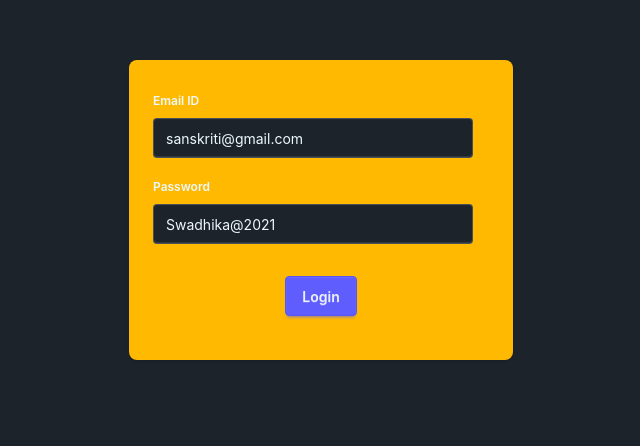
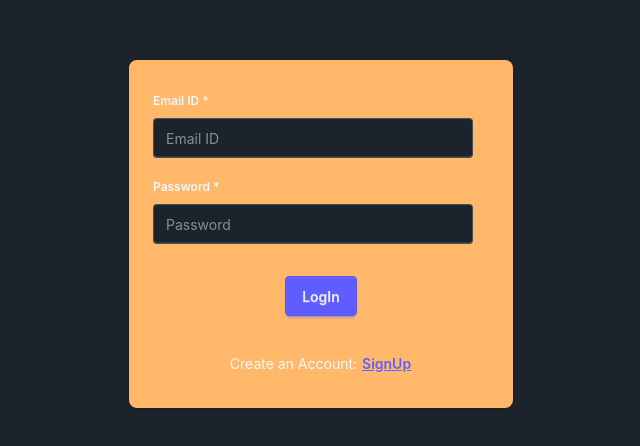
Before and after one commit to MeghaParsai616/DevTinderFE, a React (Vite) app: page /login in a window 1280 px wide. Shown: the top 446 px of the page, without its empty margins (319-959 px from the left). Built offline with nearby package versions, Linux system fonts and the light colour scheme.

Commit message:
login signup page

```diff
--- a/src/Login.tsx
+++ b/src/Login.tsx
@@ -1,76 +1,300 @@
+
 import axios from "axios";
-import { useEffect, useState } from "react";
-import { useDispatch, useSelector } from "react-redux";
-import { addUser,removeUser } from "./store/slices/userSlice";
+import { useState } from "react";
+import { useDispatch } from "react-redux";
 import { useNavigate } from "react-router-dom";
+import { addUser } from "./store/slices/userSlice";
 import { BASE_URL } from "./constants";
 
+const Login = () => {
+  const [emailId, setEmailId] = useState("");
+  const [password, setPassword] = useState(""); // Removed hardcoded credentials
+  const [firstName, setFirstName] = useState("");
+  const [lastName, setLastName] = useState("");
+  const [hasAccount, setHasAccount] = useState(true);
+  const [error, setError] = useState("");
 
-const Login = () => {
-  const [emailId, setEmailId] = useState("sanskriti@gmail.com");
-  const [password, setPassword] = useState("Swadhika@2021");
   const dispatch = useDispatch();
   const navigate = useNavigate();
+
+  // Clear errors when the user types
   const handleEmailChange = (e) => {
     setEmailId(e.target.value);
-  };
-  const handlePassword = (e) => {
-    setPassword(e.target.value);
+    setError("");
   };
 
-  useEffect(()=>{
-       dispatch(removeUser())
-  },[])
+  const handlePasswordChange = (e) => {
+    setPassword(e.target.value);
+    setError("");
+  };
 
-  const handleLoginRequest = async() =>{
-    try{
+  const handleFormSubmit = async (e) => {
+    e.preventDefault(); // Prevents page reload on form submit
+    setError("");
 
-      const resp = await  axios.post(`${BASE_URL}/login`,
-        {emailId, password},
-        {withCredentials : true});
-       console.log(resp.data)
-       dispatch(addUser(resp.data.data))
-     //  navigate("/")
-      navigate("/", { replace: true });
-    }catch(err){
-
+    // Simple client-side validation
+    if (!emailId || !password || (!hasAccount && (!firstName || !lastName))) {
+      setError("Please fill out all required fields.");
+      return;
     }
 
+    const endpoint = hasAccount ? `${BASE_URL}/login` : `${BASE_URL}/signup`;
+    const payload = hasAccount
+      ? { emailId, password }
+      : { firstName, lastName, emailId, password };
 
-  }
+    try {
+      const resp = await axios.post(endpoint, payload, { withCredentials: true });
+      console.log(resp.data);
+      dispatch(addUser(resp.data.data));
+      navigate("/", { replace: true });
+    } catch (err) {
+      // Axios error status is inside err.response
+      if (err.response && err.response.status === 400) {
+        setError(hasAccount ? "Entered credentials are not valid" : "SignUp Not Successful");
+      } else {
+        setError("Something went wrong. Please try again later.");
+      }
+    }
+  };
+
+  // Toggle between Login and Signup modes
+  const toggleAuthMode = () => {
+    setHasAccount((prev) => !prev);
+    setError(""); // Clear errors when switching modes
+  };
 
   return (
-    <div className="flex justify-center  my-15">
-      <div className="card bg-amber-400 w-96     shadow-sm">
-        <div className="card-body">
+    <div className="flex justify-center my-15">
+      <div className="card bg-orange-300 w-96 shadow-sm">
+        {/* Changed wrapper to a form for keyboard form submission */}
+        <form className="card-body" onSubmit={handleFormSubmit} noValidate >
+
+          {!hasAccount && (
+            <>
+              <fieldset className="fieldset">
+                <legend className="fieldset-legend">First Name *</legend>
+                <input
+                  type="text"
+                  className="input"
+                  placeholder="First Name"
+                  value={firstName}
+                  onChange={(e) => setFirstName(e.target.value)}
+                  required
+                />
+              </fieldset>
+              <fieldset className="fieldset">
+                <legend className="fieldset-legend">Last Name *</legend>
+                <input
+                  type="text"
+                  className="input"
+                  placeholder="Last Name"
+                  value={lastName}
+                  onChange={(e) => setLastName(e.target.value)}
+                  required
+                />
+              </fieldset>
+            </>
+          )}
+
           <fieldset className="fieldset">
-            <legend className="fieldset-legend">Email ID</legend>
+            <legend className="fieldset-legend">Email ID *</legend>
             <input
-              type="text"
+              type="email" // Changed to type="email" for mobile keyboard optimization
               className="input"
               placeholder="Email ID"
               value={emailId}
               onChange={handleEmailChange}
+              required
             />
           </fieldset>
 
           <fieldset className="fieldset">
-            <legend className="fieldset-legend">Password</legend>
+            <legend className="fieldset-legend">Password *</legend>
             <input
-              type="text"
+              type="password" // SECURE: Changed from text to password
               className="input"
               placeholder="Password"
               value={password}
-              onChange={handlePassword}
+              onChange={handlePasswordChange}
+              required
             />
           </fieldset>
 
+          {error && <div className="font-bold text-red-600 mt-2">{error}</div>}
+
           <div className="card-actions justify-center my-5">
-            <button className="btn btn-primary" onClick={handleLoginRequest}>Login</button>
+            {/* type="submit" fires the form's onSubmit event */}
+            <button type="submit" className="btn btn-primary">
+              {hasAccount ? "LogIn" : "Sign Up"}
+            </button>
           </div>
-        </div>
+
+          {/* Simplified and unified bottom toggle block */}
+          <div className="text-center text-sm">
+            <span>{hasAccount ? "Create an Account: " : "Already Have An Account: "}</span>
+            <button
+              type="button" // Prevents this button from triggering a form submit
+              className="btn btn-link p-0 inline-block align-baseline"
+              onClick={toggleAuthMode}
+            >
+              {hasAccount ? "SignUp" : "LogIn"}
+            </button>
+          </div>
+        </form>
       </div>
     </div>
   );
 };
+
 export default Login;
+// import axios from "axios";
+// import { useEffect, useState } from "react";
+// import { useDispatch, useSelector } from "react-redux";
+// import { addUser,removeUser } from "./store/slices/userSlice";
+// import { useNavigate } from "react-router-dom";
+// import { BASE_URL } from "./constants";
+
+
+// const Login = () => {
+//   const [emailId, setEmailId] = useState("");
+//   const [password, setPassword] = useState("Swadhika@2021");
+//   // const [emailId, setEmailId] = useState("sanskriti@gmail.com");
+//   // const [password, setPassword] = useState("Swadhika@2021");
+//     const [firstName, setFirstName] = useState("");
+//       const [lastName, setLastName] = useState("");
+//       const [hasAccount, setHasAccount] = useState(true)
+//   const dispatch = useDispatch();
+//   const navigate = useNavigate();
+
+//   const [error, setError] = useState("")
+//   const handleEmailChange = (e) => {
+//     setEmailId(e.target.value);
+//     setError("")
+//   };
+//   const handlePassword = (e) => {
+//     setPassword(e.target.value);
+//     setError("")
+//   };
+
+//   const handleFirstName =(e) =>{
+// setFirstName(e.target.value)
+//   }
+
+//   const handleLastNameChange =(e) =>{
+//     setLastName(e.target.value)
+//   }
+
+//   const handleLoginRequest = async(e) =>{
+// e.preventDefault();
+//     if(hasAccount){
+//          try{
+
+//       const resp = await  axios.post(`${BASE_URL}/login`,
+//         {emailId, password},
+//         {withCredentials : true});
+//        console.log(resp.data)
+//        dispatch(addUser(resp.data.data))
+//      //  navigate("/")
+//       navigate("/", { replace: true });
+//     }catch(err){
+//           if(err.status ==400){
+//                setError("Entered credentials are not valid")
+//           }
+//     }
+//     }else{
+
+//         try{
+
+//       const resp = await  axios.post(`${BASE_URL}/signup`,
+//         {firstName, lastName ,emailId, password},
+//         {withCredentials : true});
+//        console.log(resp.data)
+//        dispatch(addUser(resp.data.data))
+//      //  navigate("/")
+//       navigate("/", { replace: true });
+//     }catch(err){
+//           if(err.status ==400){
+//                setError("SignUp Not SuccessFull")
+//           }
+//     }
+//     }
+//   }
+
+
+//   return (
+//     <div className="flex justify-center  my-15">
+//       <div className="card bg-orange-300 w-96     shadow-sm">
+//         <form className="card-body" onSubmit={handleLoginRequest}>
+//         <div className="card-body">
+
+//          {!hasAccount && <>
+//            <fieldset className="fieldset">
+//             <legend className="fieldset-legend">First Name</legend>
+//             <input
+//               type="text"
+//               className="input"
+//               placeholder="First Name"
+//               value={firstName}
+//               onChange={handleFirstName}
+//             />
+//           </fieldset>
+//             <fieldset className="fieldset">
+//             <legend className="fieldset-legend">Last Name</legend>
+//             <input
+//               type="text"
+//               className="input"
+//               placeholder="Last Name"
+//               value={lastName}
+//               onChange={handleLastNameChange}
+//             />
+//           </fieldset>
+//           </> }
+//           <fieldset className="fieldset">
+//             <legend className="fieldset-legend">Email ID</legend>
+//             <input
+//               type="text"
+//               className="input"
+//               placeholder="Email ID"
+//               value={emailId}
+//               onChange={handleEmailChange}
+//             />
+//           </fieldset>
+
+//           <fieldset className="fieldset">
+//             <legend className="fieldset-legend">Password</legend>
+//             <input
+//               type="text"
+//               className="input"
+//               placeholder="Password"
+//               value={password}
+//               onChange={handlePassword}
+//             />
+//           </fieldset>
+
+//           <div className="font-bold text-red-600"> {error}</div>
+
+//           <div className="card-actions justify-center my-5">
+//             <button type="submit" className="btn btn-primary" onClick={handleLoginRequest}>{hasAccount ? "Log In" : "Sign Up" }</button>
+
+//           </div>
+//            <div> { !hasAccount  ?  <div>
+//             <span>Already Have An Account: </span>
+//             <button
+//             className="btn btn-link p-0"
+//             onClick={()=>setHasAccount(prev=> !prev)}
+//             >LogIn</button>
+//             </div> : <div>
+//                <span>Create an Account: </span>
+//             <button
+//             className="btn btn-link p-0"
+//              onClick={()=>setHasAccount(prev=> !prev)}
+//             >SignUp</button>
+//             </div> } </div>
+//         </div>
+//         </form>
+//       </div>
+//     </div>
+//   );
+// };
+// export default Login;
--- a/src/index.css
+++ b/src/index.css
@@ -20,3 +20,7 @@ html, body, #root {
 .main-content {
   flex: 1; /* ✅ This grows to take up all available space, pushing the footer down */
 }
+
+:root {
+  --acme-canvas-color: oklch(0.967 0.003 264.542);
+}
--- a/src/routes/appRoutes.tsx
+++ b/src/routes/appRoutes.tsx
@@ -2,6 +2,7 @@ import { createBrowserRouter, Navigate } from "react-router-dom";
 import App from "../App";
 import Login from "../Login";
 import Feed from "../Feed";
+import { useSelector } from "react-redux";
 
 // export const appRoutes = createBrowserRouter([
 // {path:"/", element: <App />, children:[
@@ -11,32 +12,57 @@ import Feed from "../Feed";
 // ]}
 // ]);
 
+const ProtectedRoute = ({ children }) => {
+  // Grab the user authentication object from your Redux store
+  const user = useSelector((store) => store.user);
+
+  // If there is no user logged in, slam the door shut and redirect to login
+  if (!user) {
+    return <Navigate to="/login" replace />;
+  }
+
+  return children;
+};
+
+const PublicRoute = ({ children }) => {
+  const user = useSelector((store) => store.user);
+
+  // If the user is already logged in, do not let them see the login page; bounce them to home
+  // if (user) {
+  //   return <Navigate to="/" replace />;
+  // }
+
+  return children;
+};
 export const appRoutes = createBrowserRouter([
-  // 1. PUBLIC ROUTE (Completely separate root - App layout will NEVER touch this)
   {
     path: "/login",
-    element: <Login />
+    element: (
+      <PublicRoute>
+        <Login />
+      </PublicRoute>
+    ),
   },
-
-  // 2. PROTECTED ROUTES (Requires auth, uses App layout navbar/footer wrappers)
   {
     path: "/",
-    element: <App />,
+    element: (
+      <ProtectedRoute>
+        <App />
+      </ProtectedRoute>
+    ),
     children: [
       {
         index: true,
-        element: <Feed />
+        element: <Feed />,
       },
       {
         path: "profile",
-        element: <div>Profile</div>
-      }
-    ]
+        element: <div>Profile</div>,
+      },
+    ],
   },
-
-//   // 3. CATCH-ALL FALLBACK
-//   {
-//     path: "*",
-//     element: <Navigate to="/" replace />
-//   }
+  // {
+  //   path: "*",
+  //   element: <Navigate to="/" replace />,
+  // },
 ]);
```
Also changed, not shown: src/App.tsx (+5 -2 lines), src/Navbar.tsx (+9 -5 lines), src/main.tsx (+35 -4 lines).
